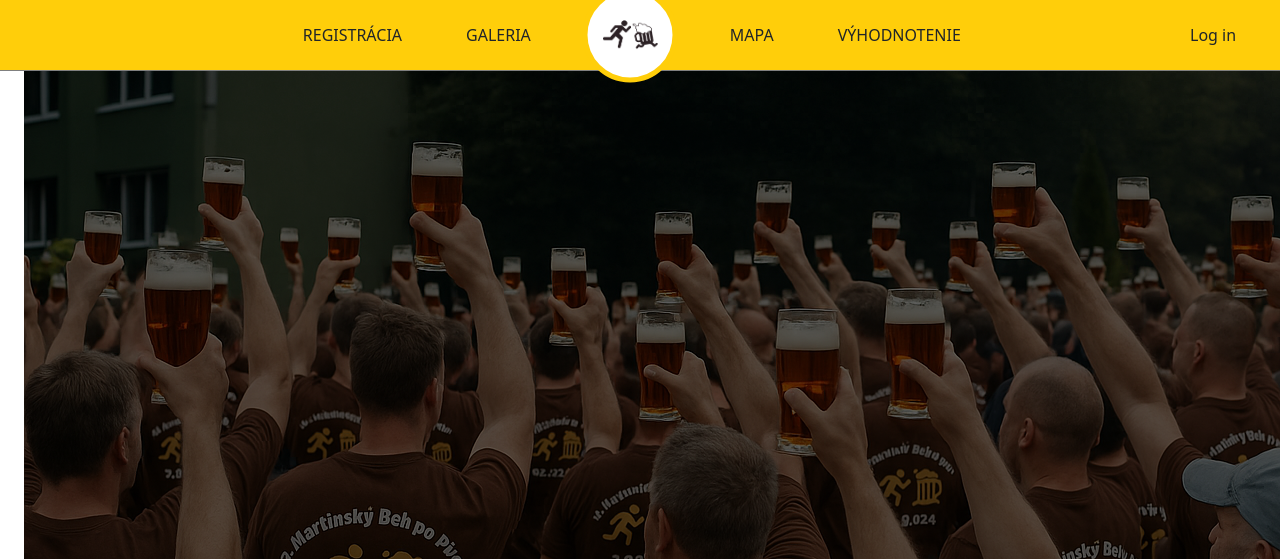
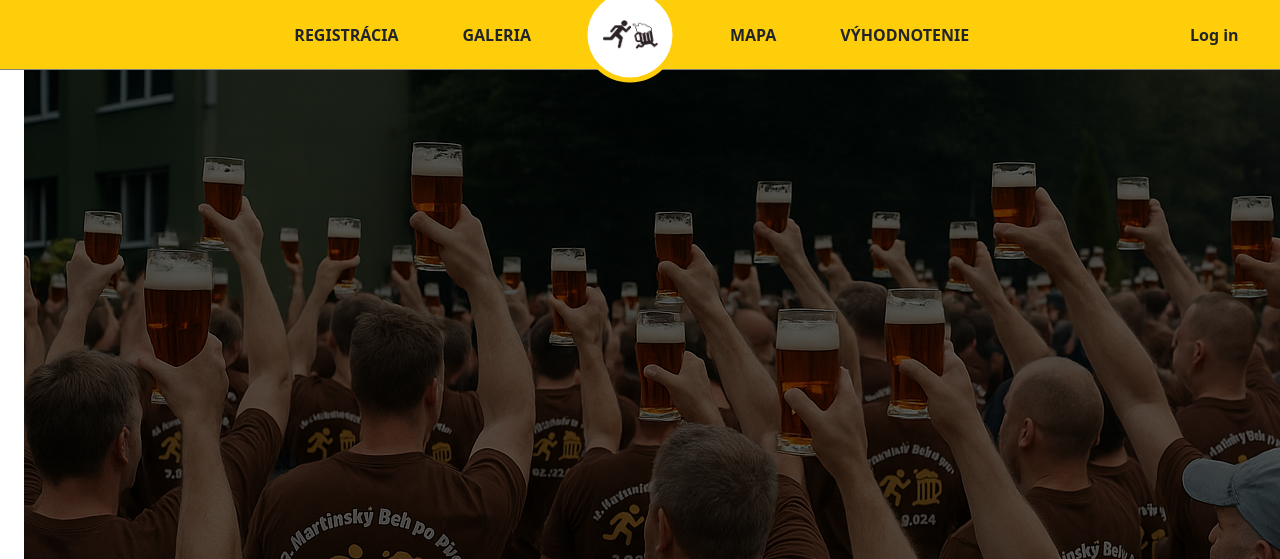
Before and after one commit to NikolasVec/SemPracWAII_Nikolas_Vecerek, a PHP site: page / in a window 1280 px wide; the page is wider, and only the part inside the window is pictured. Shown: the top 559 px of that part. Run offline with PHP 8.4, Linux system fonts and the light colour scheme.

Commit message:
Uprava textu

```diff
--- a/App/Views/Layouts/root.layout.view.php
+++ b/App/Views/Layouts/root.layout.view.php
@@ -25,20 +25,20 @@
 <body>
 
 <!-- Nastavenie navbaru -->
-<nav class="navbar navbar-expand-sm bg-light fixed-top" style="min-height: 70px;">
-    <div class="container-fluid d-flex justify-content-center align-items-center" style="min-height: 70px;">
+<nav class="navbar navbar-expand-sm bg-light fixed-top">
+    <div class="container-fluid d-flex justify-content-center align-items-center">
         <div class="d-flex align-items-center" style="gap: 2rem; margin-left: 7vw;">
             <!-- Ľavé tlačidlá -->
-            <a class="nav-link px-3" href="<?= $link->url('home.registrationPage') ?>">REGISTRÁCIA</a>
-            <a class="nav-link px-3" href="<?= $link->url('home.galleryPage') ?>">GALERIA</a>
+            <a class="nav-link px-3" href="<?= $link->url('home.registrationPage') ?>"><strong>REGISTRÁCIA</strong></a>
+            <a class="nav-link px-3" href="<?= $link->url('home.galleryPage') ?>"><strong>GALERIA</strong></a>
             <!-- Logo v strede -->
             <a class="navbar-brand mx-4 logo-with-circle" href="<?= $link->url('home.index') ?>" style="position: relative; display: flex; align-items: center; justify-content: center;" title="Hlavná stránka">
                 <span class="logo-circle"></span>
                 <img src="<?= $link->asset('images/BehPoPivo_logo.png') ?>" title="Hlavná stránka" alt="Framework Logo">
             </a>
             <!-- Pravé tlačidlá -->
-            <a class="nav-link px-3" href="<?= $link->url('home.contact') ?>">MAPA</a>
-            <a class="nav-link px-3" href="<?= $link->url('home.resultsPage') ?>">VÝHODNOTENIE</a>
+            <a class="nav-link px-3" href="<?= $link->url('home.contact') ?>"><strong>MAPA</strong></a>
+            <a class="nav-link px-3" href="<?= $link->url('home.resultsPage') ?>"><strong>VÝHODNOTENIE</strong></a>
         </div>
     </div>
 
@@ -46,9 +46,9 @@
     <div class="d-flex align-items-center ms-3" style="min-width: 90px;">
         <?php if ($user->isLoggedIn()) { ?>
             <span class="navbar-text me-2"><?= $user->getName() ?></span>
-            <a class="nav-link" href="<?= $link->url('auth.logout') ?>">Log out</a>
+            <a class="nav-link" href="<?= $link->url('auth.logout') ?>"><strong>Log out</strong></a>
         <?php } else { ?>
-            <a class="nav-link" href="<?= App\Configuration::LOGIN_URL ?>">Log in</a>
+            <a class="nav-link" href="<?= App\Configuration::LOGIN_URL ?>"><strong>Log in</strong></a>
         <?php } ?>
     </div>
 </nav>
--- a/public/css/styl.css
+++ b/public/css/styl.css
@@ -3,6 +3,7 @@
     background: #ffce0a !important;
     padding-top: 0 !important;
     padding-bottom: 0 !important;
+    min-height: 70px;
 }
 
 
```
